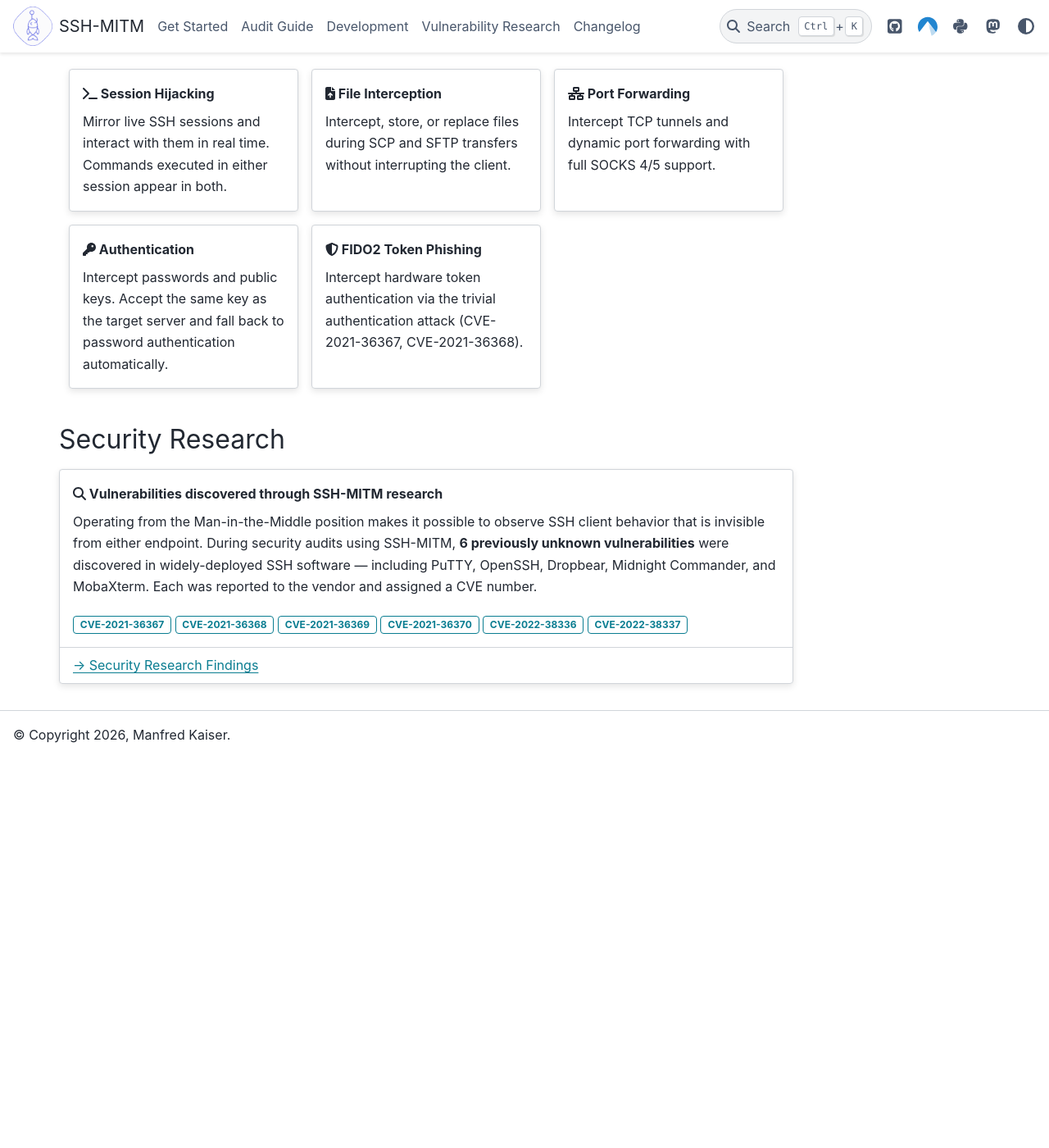
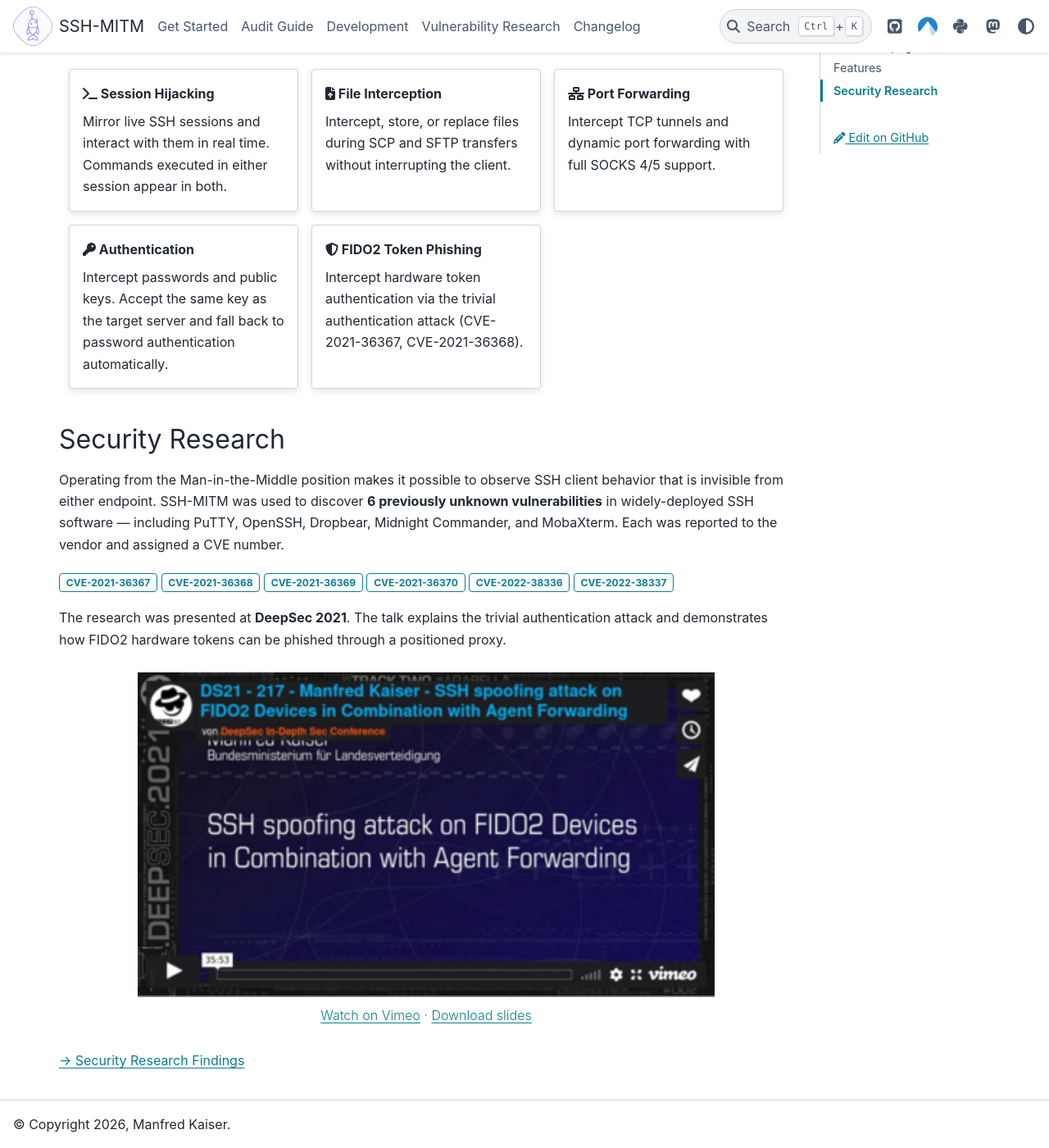
Before and after one commit to ssh-mitm/ssh-mitm, a Sphinx documentation site: the page built from doc/index.rst, in a window 1280 px wide and 1400 px high, scrolled down 934 px. Shown: the whole window at 82% size. Built offline with Sphinx 7.4.7 and the PyData theme 0.15.4, drawn with Linux system fonts in a browser that asks for light colours; pages that are not in the unit, such as notebooks, are missing from menus; the version number is read from the project's files by our own code; before the commit the page ends 1859 px from its top, so only the background shows below that.

Commit message:
docs: add DeepSec 2021 video and talk context to homepage security research section

```diff
--- a/doc/index.rst
+++ b/doc/index.rst
@@ -63,17 +63,33 @@
 Security Research
 =================
 
-.. card:: :fas:`magnifying-glass` Vulnerabilities discovered through SSH-MITM research
+Operating from the Man-in-the-Middle position makes it possible to observe
+SSH client behavior that is invisible from either endpoint. SSH-MITM was used
+to discover **6 previously unknown vulnerabilities** in widely-deployed SSH
+software — including PuTTY, OpenSSH, Dropbear, Midnight Commander, and
+MobaXterm. Each was reported to the vendor and assigned a CVE number.
 
-   Operating from the Man-in-the-Middle position makes it possible to observe SSH client
-   behavior that is invisible from either endpoint. During security audits using SSH-MITM,
-   **6 previously unknown vulnerabilities** were discovered in widely-deployed SSH software —
-   including PuTTY, OpenSSH, Dropbear, Midnight Commander, and MobaXterm. Each was reported
-   to the vendor and assigned a CVE number.
+:bdg-link-primary-line:`CVE-2021-36367 <vulnerabilities/CVE-2021-36367.html>`
+:bdg-link-primary-line:`CVE-2021-36368 <vulnerabilities/CVE-2021-36368.html>`
+:bdg-link-primary-line:`CVE-2021-36369 <vulnerabilities/CVE-2021-36369.html>`
+:bdg-link-primary-line:`CVE-2021-36370 <vulnerabilities/CVE-2021-36370.html>`
+:bdg-link-primary-line:`CVE-2022-38336 <vulnerabilities/CVE-2022-38336.html>`
+:bdg-link-primary-line:`CVE-2022-38337 <vulnerabilities/CVE-2022-38337.html>`
 
-   :bdg-link-primary-line:`CVE-2021-36367 <vulnerabilities/CVE-2021-36367.html>` :bdg-link-primary-line:`CVE-2021-36368 <vulnerabilities/CVE-2021-36368.html>` :bdg-link-primary-line:`CVE-2021-36369 <vulnerabilities/CVE-2021-36369.html>` :bdg-link-primary-line:`CVE-2021-36370 <vulnerabilities/CVE-2021-36370.html>` :bdg-link-primary-line:`CVE-2022-38336 <vulnerabilities/CVE-2022-38336.html>` :bdg-link-primary-line:`CVE-2022-38337 <vulnerabilities/CVE-2022-38337.html>`
-   +++
-   :doc:`→ Security Research Findings <vulnerabilities/findings>`
+The research was presented at **DeepSec 2021**. The talk explains the trivial
+authentication attack and demonstrates how FIDO2 hardware tokens can be
+phished through a positioned proxy.
+
+.. figure:: images/ds2021-video-small.png
+   :target: https://vimeo.com/showcase/9059922/video/651517195
+   :class: dark-light
+   :alt: DeepSec 2021 talk — click to watch on Vimeo
+   :width: 80%
+
+   `Watch on Vimeo <https://vimeo.com/showcase/9059922/video/651517195>`_ ·
+   `Download slides <https://github.com/ssh-mitm/ssh-mitm/files/7568291/deepsec.pdf>`_
+
+:doc:`→ Security Research Findings <vulnerabilities/findings>`
 
 
 .. toctree::
```
